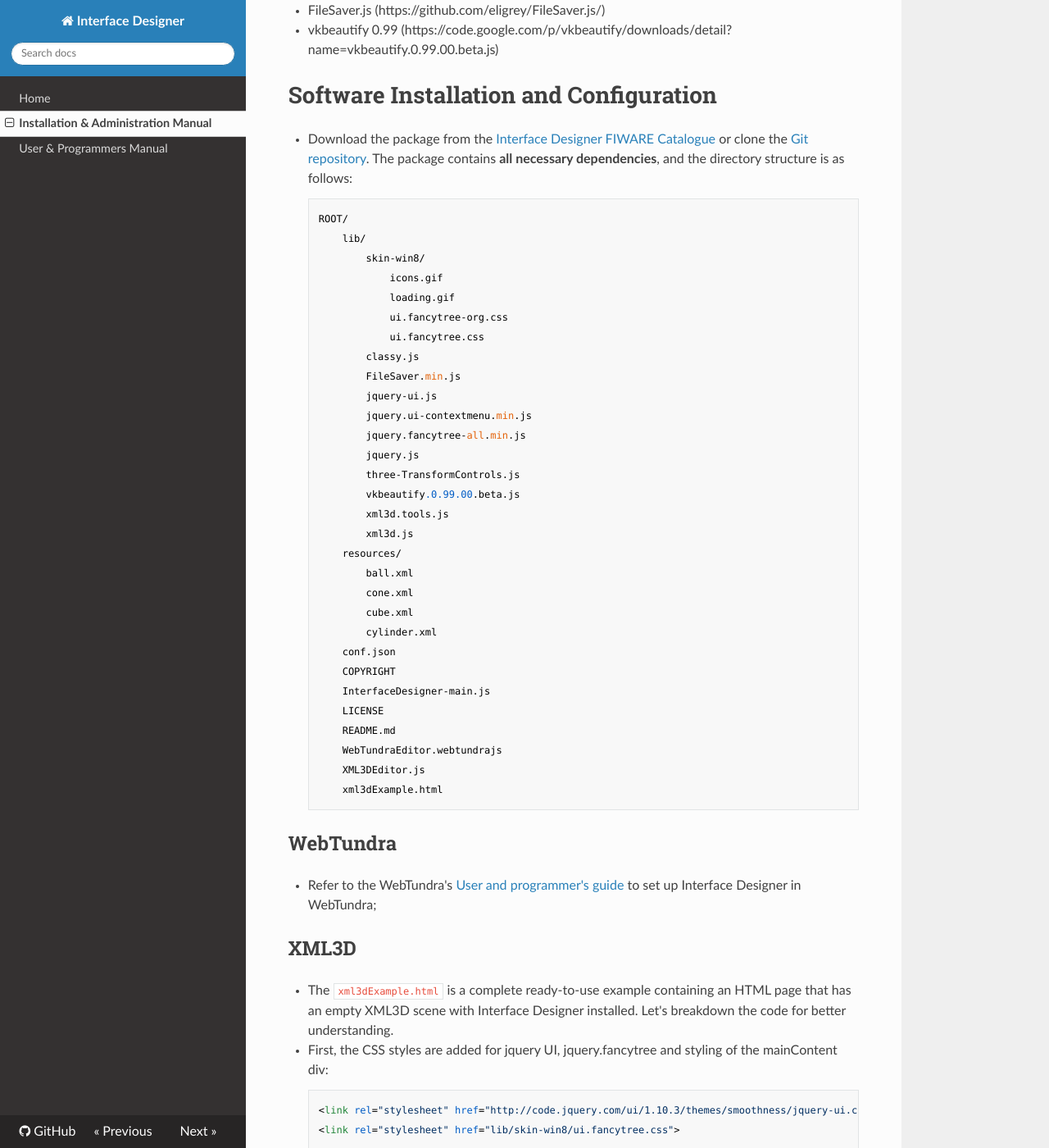
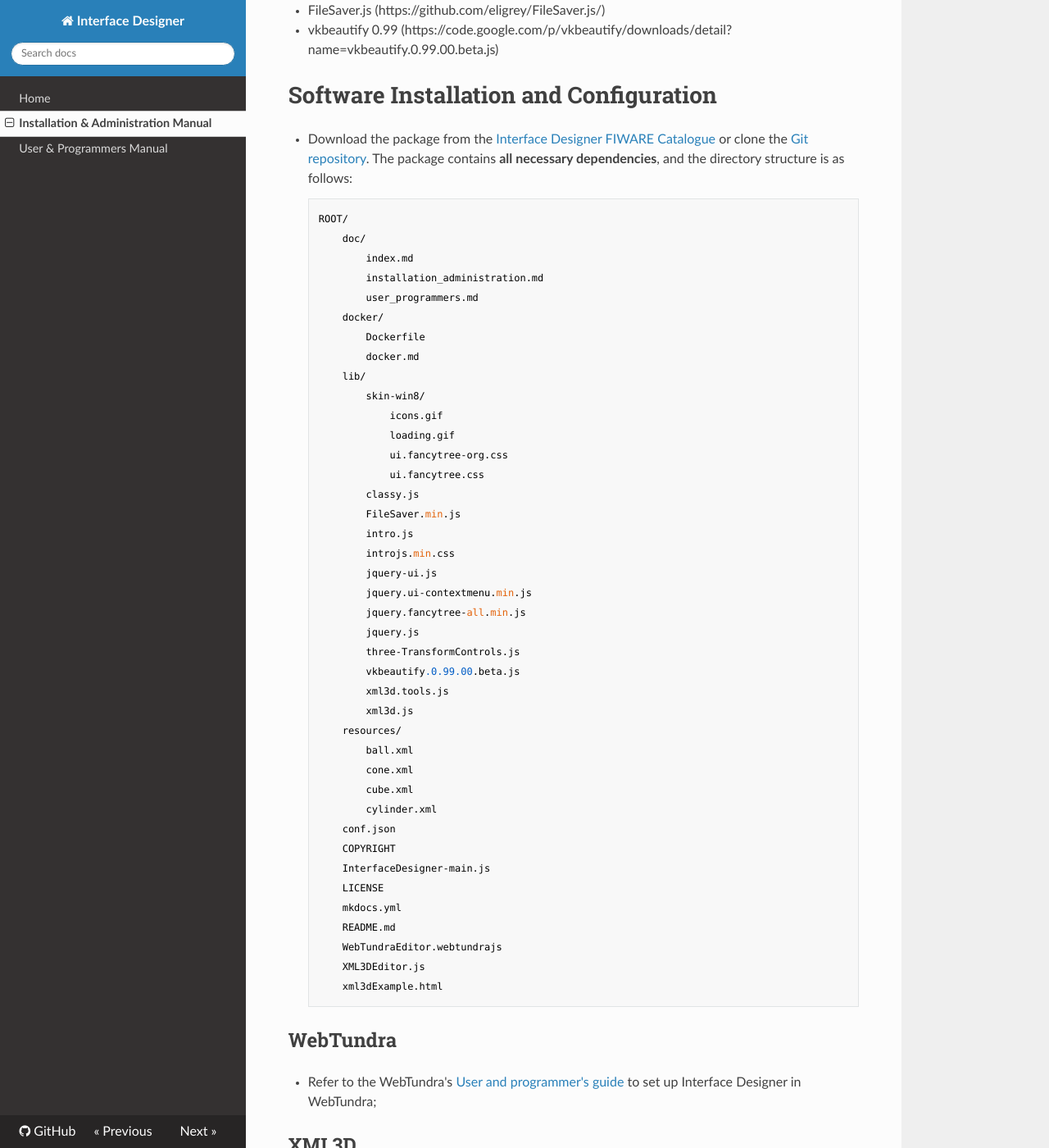
Before and after one commit to Adminotech/fiware-interface-designer, an MkDocs documentation site: the page built from doc/installation_administration.md, in a window 1280 px wide and 1400 px high, scrolled down 1060 px. Shown: the whole window at 82% size. Built offline with MkDocs 1.6.1, drawn with Linux system fonts in a browser that asks for light colours; nearby versions of some CDN libraries; comment, search, counter and statistics services are not loaded; old or Windows-style settings are respelled for this version of MkDocs.

Commit message:
ReadTheDocs update

```diff
--- a/doc/installation_administration.md
+++ b/doc/installation_administration.md
@@ -32,6 +32,13 @@ Other internal dependencies which are included in the release package (but point
 * Download the package from the [Interface Designer FIWARE Catalogue](http://catalogue.fiware.org/enablers/interface-designer/downloads) or clone the [Git repository](https://github.com/Adminotech/fiware-interface-designer). The package contains **all necessary dependencies**, and the directory structure is as follows:
 
 		ROOT/
+            doc/
+                index.md
+                installation_administration.md
+                user_programmers.md
+            docker/
+                Dockerfile
+                docker.md
     		lib/
     		    skin-win8/
     		        icons.gif
@@ -40,6 +47,8 @@ Other internal dependencies which are included in the release package (but point
     		        ui.fancytree.css
     		    classy.js
     		    FileSaver.min.js
+                intro.js
+                introjs.min.css
     		    jquery-ui.js
     		    jquery.ui-contextmenu.min.js
     		    jquery.fancytree-all.min.js
@@ -57,6 +66,7 @@ Other internal dependencies which are included in the release package (but point
  		   	COPYRIGHT
     		InterfaceDesigner-main.js
    			LICENSE
+            mkdocs.yml
     		README.md
     		WebTundraEditor.webtundrajs
     		XML3DEditor.js
```
Also changed, not shown: doc/user_programmers.md (+7 -0 lines).
